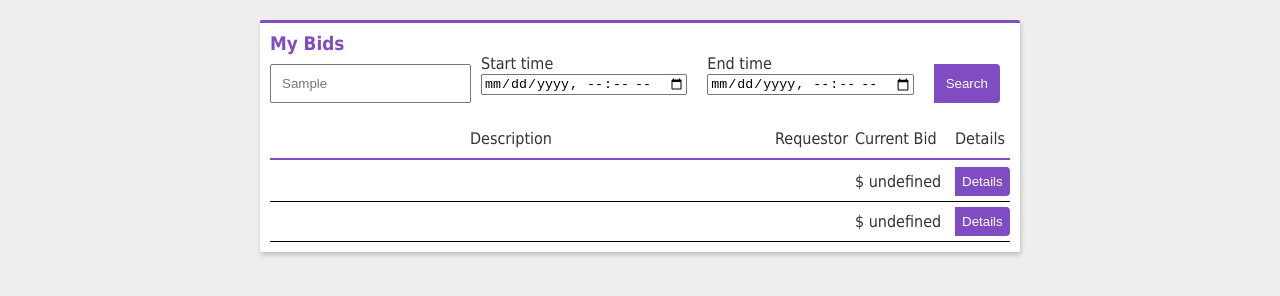
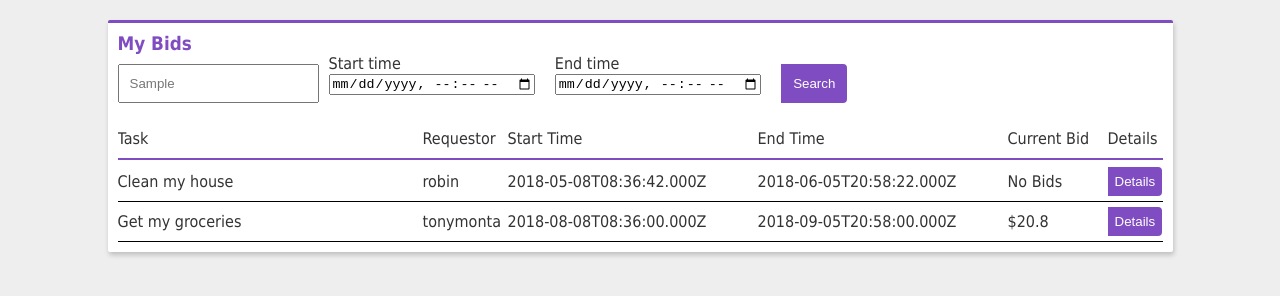
Before and after one commit to moonrobin/taskr, a React app in the folder web/: page /mybids in a window 1280 px wide. Both pictures are taken after typing "Sample" into the empty fields and a click on the button "Search". Built offline with nearby package versions, Linux system fonts and the light colour scheme.

Commit message:
updated task list/rows for task data

```diff
--- a/web/src/app/css/taskrow.css
+++ b/web/src/app/css/taskrow.css
@@ -11,7 +11,7 @@
 }
 
 #name {
-    width: 200px;
+    width: 300px;
 }
 
 #desc {
@@ -21,6 +21,18 @@
 #requestor-id {
     width: 80px;
     padding-left: 5px;
+    padding-right: 5px;
+}
+#start-time {
+    width: 250px;
+}
+
+#end-time {
+    width: 250px;
+}
+
+#accept-bid {
+    width: 100px;
 }
 
 #current-bid {
--- a/web/src/app/mockdata/data.js
+++ b/web/src/app/mockdata/data.js
@@ -5,7 +5,6 @@ var data = {
 		description: "Please clean my beautiful house.",
 		requestor: "robin",
 		currentbid: null,
-		acceptbid: 18,
 		accepttime: "2018-04-04T07:33:06.000Z",
 		taskstarttime: "2018-05-08T08:36:42.000Z",
 		taskendtime: "2018-06-05T20:58:22.000Z"
@@ -16,7 +15,6 @@ var data = {
 		description: "Deliver my fresh groceries from Fairprice to 123 Fake Street, Tuas Link, Singapore. Thanks.",
 		requestor: "tonymonta",
 		currentbid: 20.80,
-		acceptbid: 15,
 		accepttime: "2018-07-04T07:33:00.000Z",
 		taskstarttime: "2018-08-08T08:36:00.000Z",
 		taskendtime: "2018-09-05T20:58:00.000Z"
--- a/web/src/app/myBidsPage.js
+++ b/web/src/app/myBidsPage.js
@@ -29,7 +29,11 @@ class MyBidsPage extends React.Component{
     return(
       <div id='task-listing'>
         <div id='task-listing-header'>
-          <TaskRow header name="Task" desc="Description" requestorId="Requestor" currentBid="Current Bid"/>
+          <TaskRow header title="Task"
+                          requestor="Requestor"
+                          taskstarttime="Start Time"
+                          taskendtime="End Time"
+                          currentbid="Current Bid"/>
         </div>
         {rows}
       </div>
--- a/web/src/app/myTasksPage.js
+++ b/web/src/app/myTasksPage.js
@@ -29,7 +29,11 @@ class MyTasksPage extends React.Component{
     return(
       <div id='task-listing'>
         <div id='task-listing-header'>
-          <TaskRow header name="Task" desc="Description" requestorId="Requestor" currentBid="Current Bid"/>
+          <TaskRow header title="Task"
+                          requestor="Requestor"
+                          taskstarttime="Start Time"
+                          taskendtime="End Time"
+                          currentbid="Current Bid"/>
         </div>
         {rows}
       </div>
--- a/web/src/app/taskRow.js
+++ b/web/src/app/taskRow.js
@@ -10,7 +10,7 @@ class TaskRow extends React.Component {
 
   popup() {
     var url = `/task/${this.props.id}`
-    window.open('/task', '_blank');
+    window.open( url, '_blank');
   }
 
   render() {
@@ -23,18 +23,23 @@ class TaskRow extends React.Component {
             </div>
           </div>
           <div id='item-box'>
-            <div id='desc'>
-              {this.props.desc}
+            <div id='requestor-id'>
+              {this.props.requestor}
             </div>
           </div>
           <div id='item-box'>
-            <div id='requestor-id'>
-              {this.props.requestorId}
+            <div id='start-time'>
+              {this.props.taskstarttime}
+            </div>
+          </div>
+          <div id='item-box'>
+            <div id='end-time'>
+              {this.props.taskendtime}
             </div>
           </div>
           <div id='item-box'>
             <div id='current-bid'>
-              {this.props.currentBid}
+              {this.props.currentbid}
             </div>
           </div>
           <div id='item-box'>
@@ -49,22 +54,27 @@ class TaskRow extends React.Component {
       <div id='row'>
         <div id='item-box'>
           <div id='name'>
-            {this.props.name}
-          </div>
-        </div>
-        <div id='item-box'>
-          <div id='desc'>
-            {this.props.desc}
+            {this.props.title}
           </div>
         </div>
         <div id='item-box'>
           <div id='requestor-id'>
-            {this.props.requestorId}
+            {this.props.requestor}
+          </div>
+        </div>
+        <div id='item-box'>
+          <div id='start-time'>
+            {this.props.taskstarttime}
+          </div>
+        </div>
+        <div id='item-box'>
+          <div id='end-time'>
+            {this.props.taskendtime}
           </div>
         </div>
         <div id='item-box'>
           <div id='current-bid'>
-            {this.props.currentBid === -1 ? "no bids" : `$ ${this.props.currentBid}`}
+            {this.props.currentbid == null ? "No Bids" : `$${this.props.currentbid}`}
           </div>
         </div>
         <div id='item-box'>
--- a/web/src/app/taskSearchPage.js
+++ b/web/src/app/taskSearchPage.js
@@ -29,7 +29,11 @@ class TaskSearchPage extends React.Component{
     return(
       <div id='task-listing'>
         <div id='task-listing-header'>
-          <TaskRow header name="Task" desc="Description" requestorId="Requestor" currentBid="Current Bid"/>
+          <TaskRow header title="Task"
+                          requestor="Requestor"
+                          taskstarttime="Start Time"
+                          taskendtime="End Time"
+                          currentbid="Current Bid"/>
         </div>
         {rows}
       </div>
```
